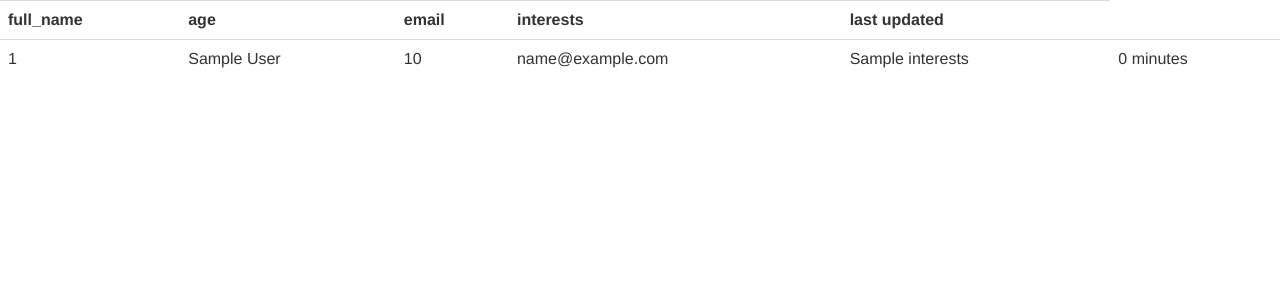
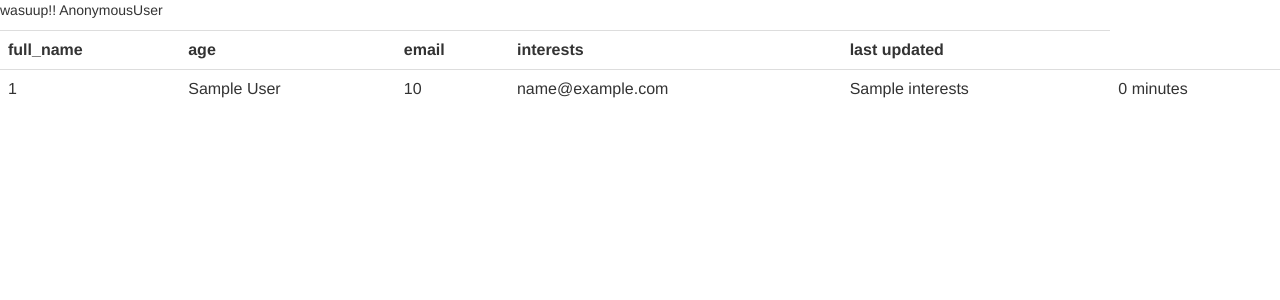
Before and after one commit to Victorgichohi/Django2, a Django app: template first_app/home/templates/students.html in a window 1280 px wide. Shown: the top 300 px of the page. Run offline with Django 3.2, Linux system fonts and the light colour scheme; the template is opened without the code that fills it: most values are stand-ins (such as "Sample title", 1, 10 or a date in 2020); some libraries are stand-ins or nearby versions.

Commit message:
added a tag to show that the user is logged in

```diff
--- a/first_app/first_app/settings.py
+++ b/first_app/first_app/settings.py
@@ -125,5 +125,5 @@ STATICFILES_DIRS = (
 ACCOUNT_ACTIVATION_DAYS = 7 # One-week activation window; you may, of course, use a different value.
 REGISTRATION_AUTO_LOGIN = True # Automatically log the user in.
 
-
+LOGIN_REDIRECT_URL='/students'
 SITE_ID= 1
--- a/first_app/home/templates/students.html
+++ b/first_app/home/templates/students.html
@@ -20,7 +20,7 @@
  </head>
 <body>
 
-
+<p>wasuup!! {{request.user}}</p>
 <table class="table">
 <tr>
     <th>full_name</th>
```
Also changed, not shown: first_app/db.sqlite3.
